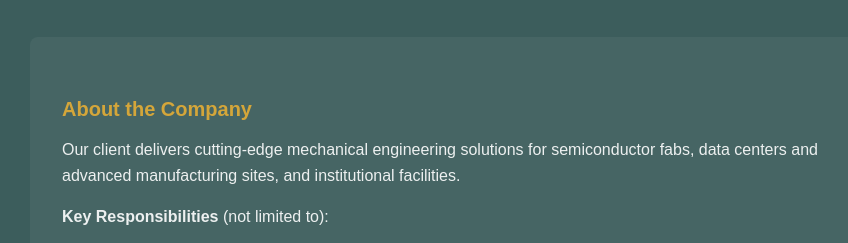
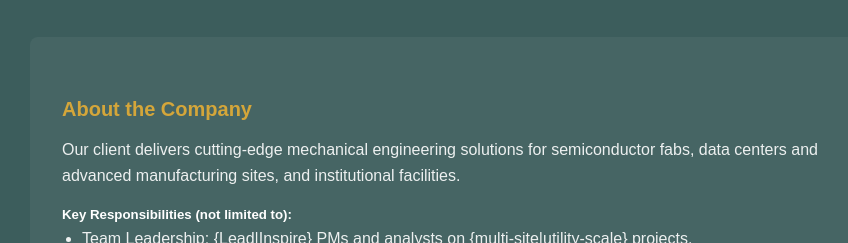
Before and after one commit to ironbark-pro/ironbark-jd, an Eleventy site: page jobs/mechanical-engineering-manager.md in a window 1280 px wide. Shown: the part 536-779 px from the top of the page, without its empty margins (180-1028 px from the left). Built offline with nearby package versions, Linux system fonts and the light colour scheme; Eleventy itself is replaced by a stand-in of ours; files that its build step writes are made by us from their sources.

Commit message:
Update Job Listings “mechanical-engineering-manager”

```diff
--- a/jobs/mechanical-engineering-manager.md
+++ b/jobs/mechanical-engineering-manager.md
@@ -9,7 +9,7 @@ location: Northeast US (New York region)
 type: Full-time
 date: 2025-12-01
 ---
-**Key Responsibilities** (not limited to):
+##### **Key Responsibilities** (not limited to):
 
 * Team Leadership: {Lead|Inspire} PMs and analysts on {multi-site|utility-scale} projects.
 * Contract and Risk: {Drive|Steer} subcontract negotiations, change-order management, and risk-mitigation plans.
```
